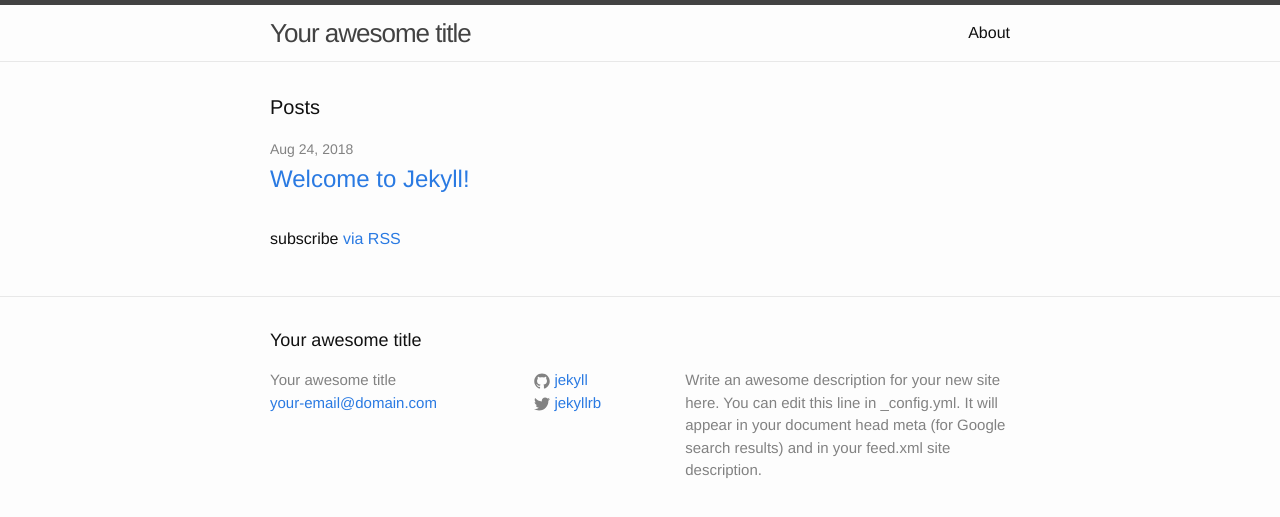
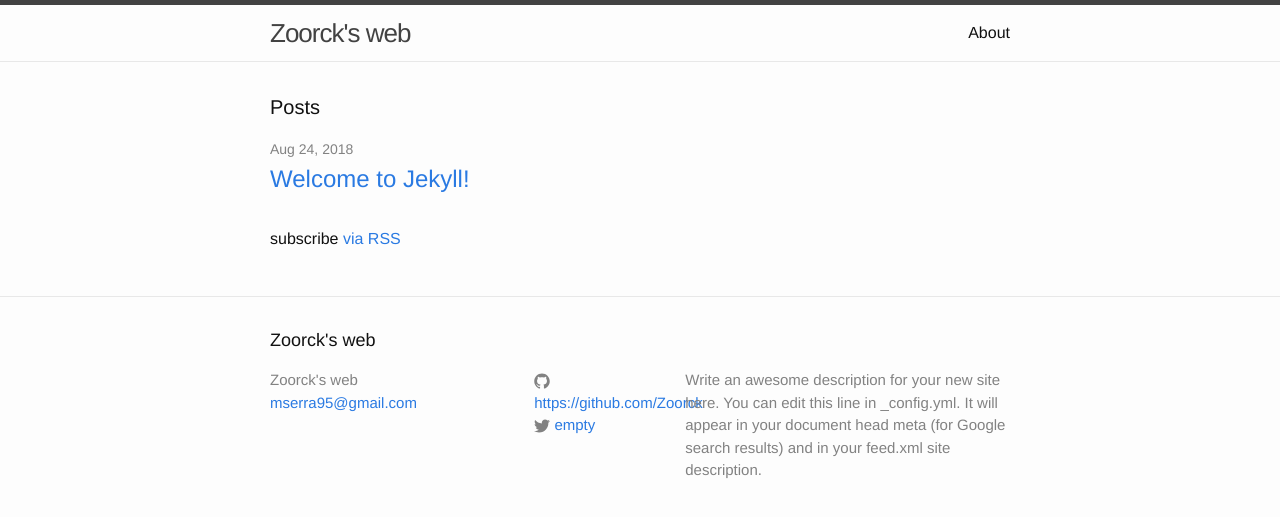
Before and after one commit to Zoorck/zoorck.github.io, a Jekyll site: the page built from index.html, in a window 1280 px wide. Shown: the top 517 px of the page. Built offline with Jekyll 4.4.1, drawn with Linux system fonts in a browser that asks for light colours.

Commit message:
Config modifications

```diff
--- a/_config.yml
+++ b/_config.yml
@@ -6,16 +6,16 @@
 # 'jekyll serve'. If you change this file, please restart the server process.
 
 # Site settings
-title: Your awesome title
-email: your-email@domain.com
+title: Zoorck's web
+email: mserra95@gmail.com
 description: > # this means to ignore newlines until "baseurl:"
   Write an awesome description for your new site here. You can edit this
   line in _config.yml. It will appear in your document head meta (for
   Google search results) and in your feed.xml site description.
 baseurl: "" # the subpath of your site, e.g. /blog
-url: "http://yourdomain.com" # the base hostname & protocol for your site
-twitter_username: jekyllrb
-github_username:  jekyll
+url: "https://zoorck.github.io" # the base hostname & protocol for your site
+twitter_username: empty
+github_username:  https://github.com/Zoorck
 
 # Build settings
 markdown: kramdown
```
